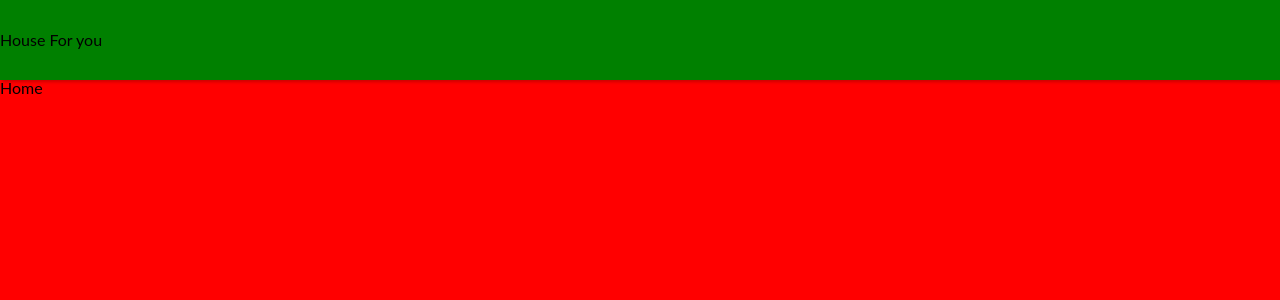
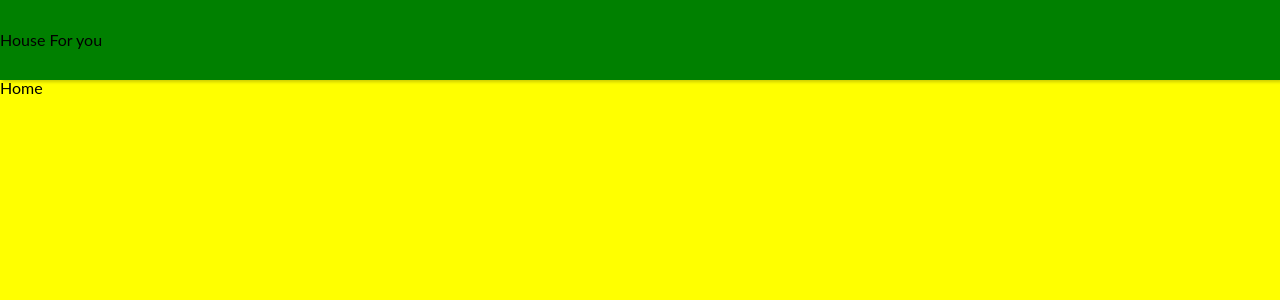
Before and after one commit to victorHL99/house-for-you-front, a React (Create React App) app: page /home in a window 1280 px wide. Shown: the top 300 px of the page. Built offline with nearby package versions, Linux system fonts and the light colour scheme.

Commit message:
:iphone: feat: added responsive for page container

```diff
--- a/src/styles/style.js
+++ b/src/styles/style.js
@@ -22,4 +22,12 @@ export const PageContainer = styled.main`
   height: calc(100vh - ${({ theme }) => theme.spacing.headerHeight});
   margin-top: ${({ theme }) => theme.spacing.headerHeight};
   background-color: red;
+
+  @media (min-width: ${({ theme }) => theme.breakpoints.laptop}) {
+    background-color: blue;
+  }
+
+  @media (min-width: ${({ theme }) => theme.breakpoints.largeScreen}) {
+    background-color: yellow;
+  }
 `;
--- a/src/styles/theme.js
+++ b/src/styles/theme.js
@@ -13,7 +13,7 @@ const theme = {
     mobile: '320px',
     tablet: '481px',
     laptop: '769px',
-    largeScreen: '1024px',
+    largeScreen: '1025px',
     desktop: '1279px',
   },
 };
```
